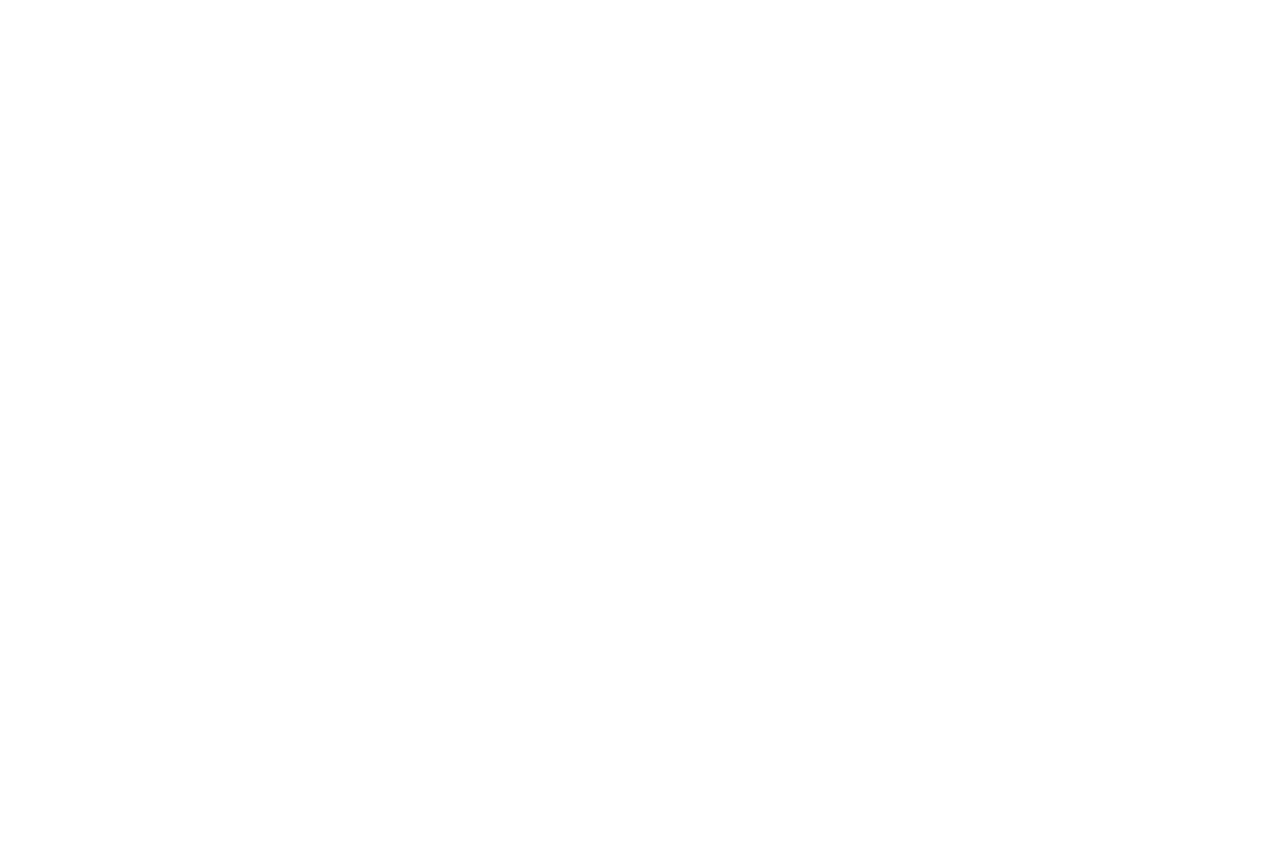
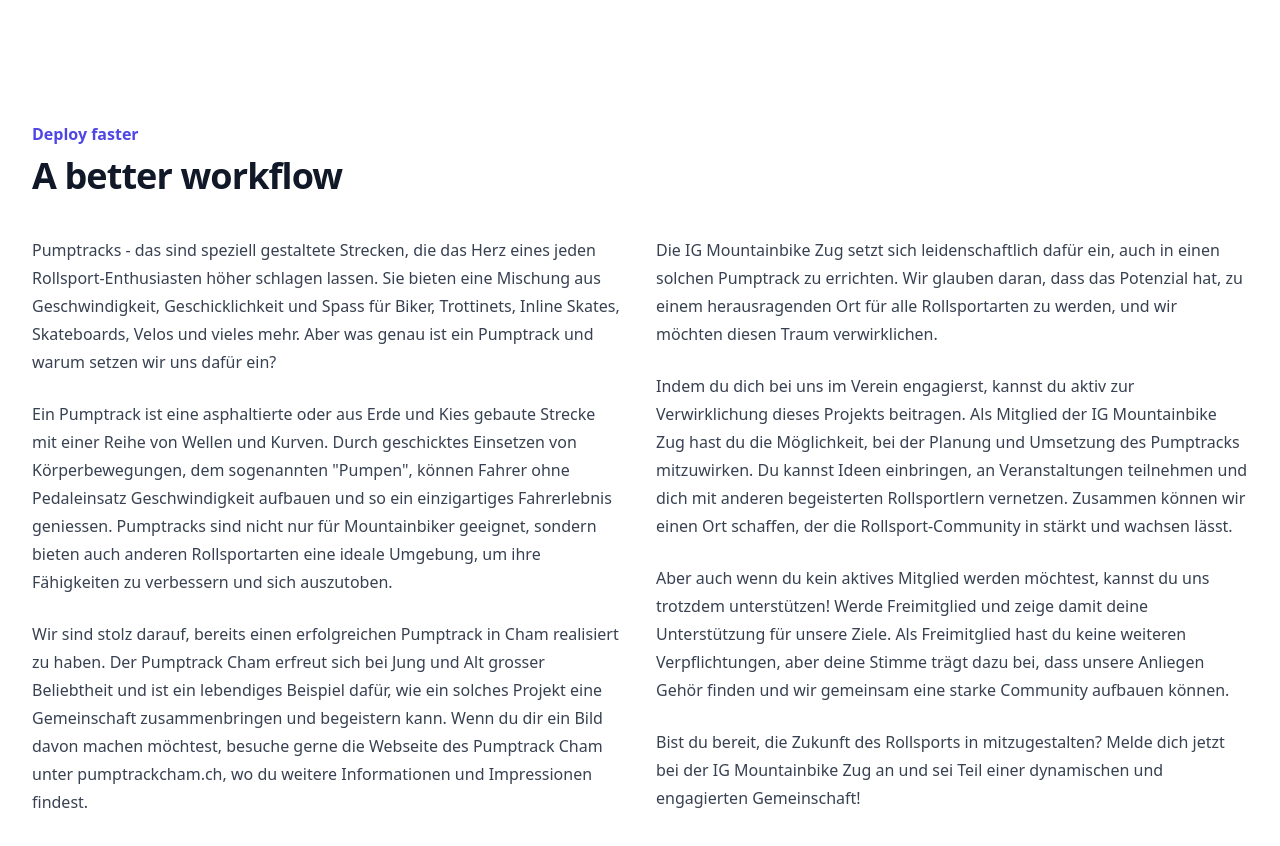
Before and after one commit to IG-Mountainbike-Zug/pumptrack-landing, a Next.js app: page / in a window 1280 px wide. Shown: the part 860-1706 px from the top of the page. Before the commit the page ends 820 px from the top, so only its background shows below. Built offline with nearby package versions, Linux system fonts and the light colour scheme.

Commit message:
WIP: more info text

```diff
--- a/src/app/page.tsx
+++ b/src/app/page.tsx
@@ -1,5 +1,37 @@
 import Image from "next/image";
 import {env} from "~/env.mjs";
+
+const CallToAction = () => {
+    return (
+        <div className="bg-sky-700">
+            <div className="px-6 py-24 sm:px-6 sm:py-32 lg:px-8">
+                <div className="mx-auto max-w-2xl">
+                    <h2 className="text-3xl font-bold tracking-tight text-white sm:text-4xl">
+                        Gib deiner Begeisterung fürs Mountainbiken eine Stimme.
+                        <br/>
+                        Werde Mitglied bei der IG Mountainbike Zug!
+                    </h2>
+                    <p className=" mt-6 max-w-xl text-lg leading-8 text-sky-200">
+                        Indem du dich bei uns im Verein engagierst, kannst du aktiv zur Verwirklichung dieses Projekts
+                        beitragen.
+                        Aber auch wenn du kein aktives Mitglied werden möchtest, kannst du uns trotzdem unterstützen!
+                        Werde Freimitglied und zeige damit deine Unterstützung für unsere Ziele. Als Freimitglied hast
+                        du keine weiteren Verpflichtungen, aber deine Stimme trägt dazu bei, dass unsere Anliegen Gehör
+                        finden und wir gemeinsam eine starke Community aufbauen können.
+                    </p>
+                    <div className="mt-10 flex items-center justify-center gap-x-6">
+                        <a
+                            href="https://mountainbikezug.ch/Account/Register"
+                            className="rounded-md bg-white px-3.5 py-2.5 text-sm font-semibold text-sky-600 shadow-sm hover:bg-sky-50 focus-visible:outline focus-visible:outline-2 focus-visible:outline-offset-2 focus-visible:outline-white"
+                        >
+                            Mitglied werden!
+                        </a>
+                    </div>
+                </div>
+            </div>
+        </div>
+    )
+}
 
 export default function Home() {
 
@@ -44,7 +76,8 @@ export default function Home() {
                                         Du möchtest einen Pumptrack in {env.SITE_CITY}? Wir auch!
                                     </h1>
                                     <p className="mt-6 text-lg leading-8 text-gray-600">
-                                        Unterstütze unser Anliegen und werde Mitglied.
+                                        Gib deiner Begeisterung fürs Mountainbiken eine Stimme und werde Mitglied bei
+                                        der IG Mountainbike Zug!
                                     </p>
                                     <div className="mt-10 flex items-center gap-x-6">
                                         <a
@@ -70,7 +103,91 @@ export default function Home() {
                             alt=""
                         />
                     </div>
+
+
                 </div>
+
+                <div className="bg-white py-24 sm:py-32">
+                    <div className="mx-auto max-w-7xl px-6 lg:px-8">
+                        <div className="mx-auto max-w-2xl lg:mx-0 lg:max-w-none">
+                            <p className="text-base font-semibold leading-7 text-indigo-600">Deploy faster</p>
+                            <h1 className="mt-2 text-3xl font-bold tracking-tight text-gray-900 sm:text-4xl">A better
+                                workflow</h1>
+                            <div
+                                className="mt-10 grid max-w-xl grid-cols-1 gap-8 text-base leading-7 text-gray-700 lg:max-w-none lg:grid-cols-2">
+                                <div>
+                                    <p>
+                                        Pumptracks - das sind speziell gestaltete Strecken, die das Herz eines jeden
+                                        Rollsport-Enthusiasten höher schlagen lassen. Sie bieten eine Mischung aus
+                                        Geschwindigkeit, Geschicklichkeit und Spass für Biker, Trottinets, Inline
+                                        Skates,
+                                        Skateboards, Velos und vieles mehr. Aber was genau ist ein Pumptrack und warum
+                                        setzen wir uns dafür ein?
+                                    </p>
+
+                                    <p className="mt-6">
+                                        Ein Pumptrack ist eine asphaltierte oder aus Erde und Kies gebaute Strecke mit
+                                        einer
+                                        Reihe von Wellen und Kurven. Durch geschicktes Einsetzen von Körperbewegungen,
+                                        dem
+                                        sogenannten "Pumpen", können Fahrer ohne Pedaleinsatz Geschwindigkeit aufbauen
+                                        und
+                                        so ein einzigartiges Fahrerlebnis geniessen. Pumptracks sind nicht nur für
+                                        Mountainbiker geeignet, sondern bieten auch anderen Rollsportarten eine ideale
+                                        Umgebung, um ihre Fähigkeiten zu verbessern und sich auszutoben.
+                                    </p>
+
+                                    <p className="mt-6">
+                                        Wir sind stolz darauf, bereits einen erfolgreichen Pumptrack in Cham realisiert
+                                        zu haben. Der Pumptrack Cham erfreut sich bei Jung und Alt grosser Beliebtheit
+                                        und ist ein lebendiges Beispiel dafür, wie ein solches Projekt eine Gemeinschaft
+                                        zusammenbringen und begeistern kann. Wenn du dir ein Bild davon machen möchtest,
+                                        besuche gerne die Webseite des Pumptrack Cham unter <a
+                                        href="https://pumptrackcham.ch" target="_blank">pumptrackcham.ch</a>, wo du
+                                        weitere Informationen und Impressionen findest. </p>
+                                </div>
+                                <div>
+                                    <p>
+                                        Die IG Mountainbike Zug setzt sich leidenschaftlich dafür ein, auch
+                                        in {env.SITE_CITY}
+                                        einen solchen Pumptrack zu errichten. Wir glauben daran,
+                                        dass {env.SITE_CITY} das Potenzial
+                                        hat,
+                                        zu einem herausragenden Ort für alle Rollsportarten zu werden, und wir möchten
+                                        diesen Traum verwirklichen.
+                                    </p>
+
+                                    <p className="mt-6">
+                                        Indem du dich bei uns im Verein engagierst, kannst du aktiv zur Verwirklichung
+                                        dieses Projekts beitragen. Als Mitglied der IG Mountainbike Zug hast du die
+                                        Möglichkeit, bei der Planung und Umsetzung des Pumptracks mitzuwirken. Du kannst
+                                        Ideen einbringen, an Veranstaltungen teilnehmen und dich mit anderen
+                                        begeisterten
+                                        Rollsportlern vernetzen. Zusammen können wir einen Ort schaffen, der die
+                                        Rollsport-Community in {env.SITE_CITY} stärkt und wachsen lässt.
+                                    </p>
+
+                                    <p className="mt-6">
+                                        Aber auch wenn du kein aktives Mitglied werden möchtest, kannst du uns trotzdem
+                                        unterstützen! Werde Freimitglied und zeige damit deine Unterstützung für unsere
+                                        Ziele. Als Freimitglied hast du keine weiteren Verpflichtungen, aber deine
+                                        Stimme
+                                        trägt dazu bei, dass unsere Anliegen Gehör finden und wir gemeinsam eine starke
+                                        Community aufbauen können.
+                                    </p>
+
+                                    <p className="mt-6">
+                                        Bist du bereit, die Zukunft des Rollsports in {env.SITE_CITY} mitzugestalten?
+                                        Melde dich jetzt bei der IG Mountainbike Zug an und sei Teil einer dynamischen
+                                        und engagierten Gemeinschaft!
+                                    </p>
+                                </div>
+                            </div>
+                        </div>
+                    </div>
+                </div>
+
+                {/*<CallToAction/>*/}
             </div>
         </>
     );
```
